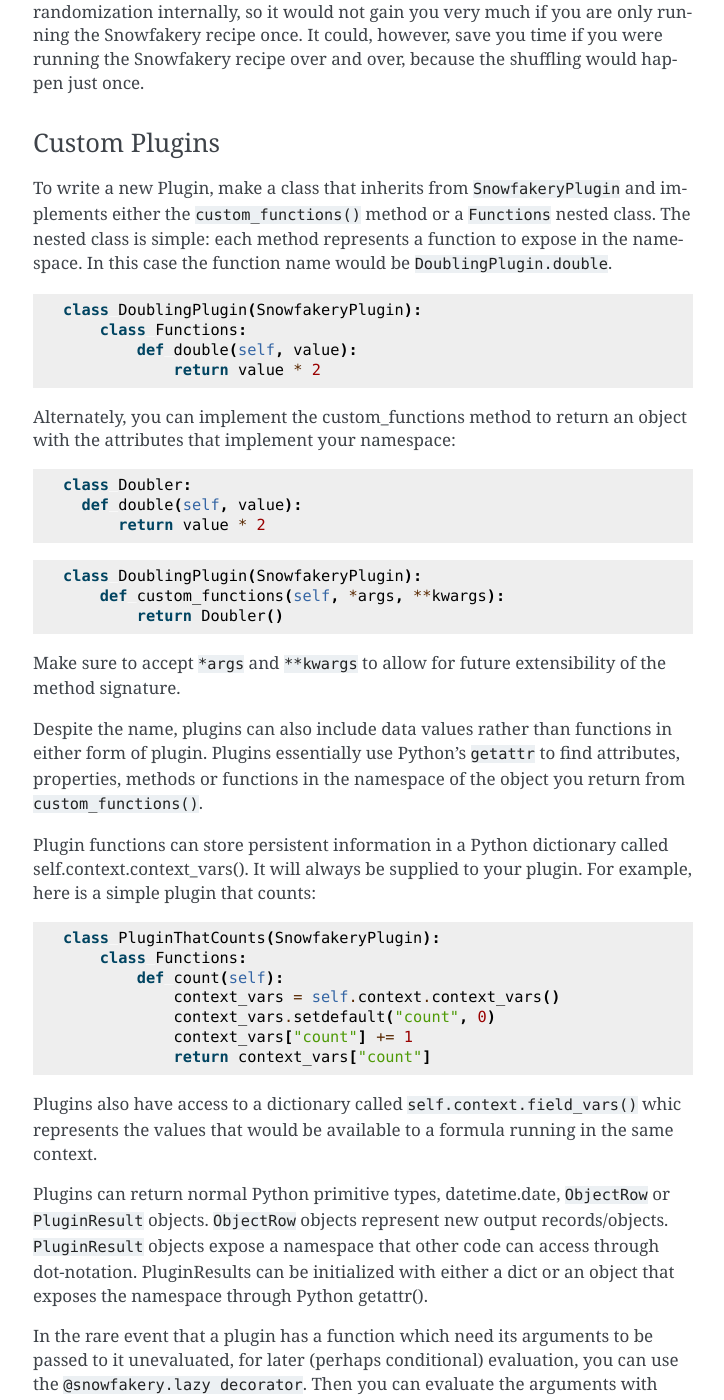
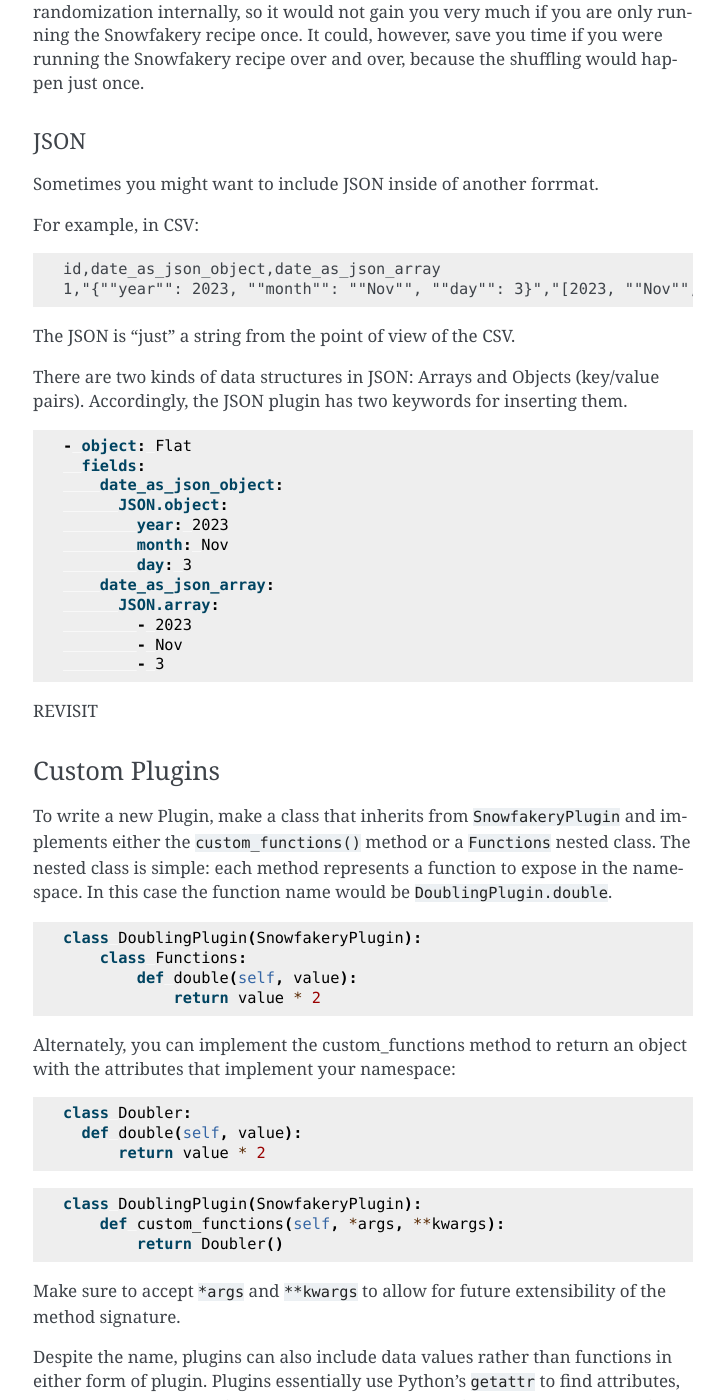
Before and after one commit to SFDO-Tooling/Snowfakery, a Sphinx documentation site: the page built from docs/index.md, in a window 1280 px wide and 1400 px high, scrolled down 23557 px. Shown: the whole window, without its empty margins (387-1111 px from the left). Built offline with Sphinx 7.4.7, drawn with Linux system fonts in a browser that asks for light colours; some of the changed text lies outside the part shown.

Commit message:
Start of docs

````diff
--- a/docs/index.md
+++ b/docs/index.md
@@ -1093,6 +1093,38 @@
 the Snowfakery recipe over and over, because the shuffling would
 happen just once.
 
+#### JSON
+
+Sometimes you might want to include JSON inside of another forrmat.
+
+For example, in CSV:
+
+```csv
+id,date_as_json_object,date_as_json_array
+1,"{""year"": 2023, ""month"": ""Nov"", ""day"": 3}","[2023, ""Nov"", 3]"
+```
+
+The JSON is "just" a string from the point of view of the CSV.
+
+There are two kinds of data structures in JSON: Arrays and Objects (key/value pairs). Accordingly, the JSON plugin has two keywords for inserting them.
+
+```yaml
+- object: Flat
+  fields:
+    date_as_json_object:
+      JSON.object:
+        year: 2023
+        month: Nov
+        day: 3
+    date_as_json_array:
+      JSON.array:
+        - 2023
+        - Nov
+        - 3
+```
+
+REVISIT
+
 ### Custom Plugins
 
 To write a new Plugin, make a class that inherits from `SnowfakeryPlugin` and implements either the `custom_functions()` method or a `Functions` nested class. The nested class is simple: each method represents a function to expose in the namespace. In this case the function name would be `DoublingPlugin.double`.
@@ -1140,8 +1172,7 @@
 
 Plugins can return normal Python primitive types, datetime.date, `ObjectRow` or `PluginResult` objects. `ObjectRow` objects represent new output records/objects. `PluginResult` objects
 expose a namespace that other code can access through dot-notation. PluginResults can be
-initialized with either a dict or an object that exposes the namespace through Python
-getattr().
+initialized with either a dict or an object that exposes the namespace through Python `getattr()`.
 
 In the rare event that a plugin has a function which need its arguments to be passed to it unevaluated, for later (perhaps conditional) evaluation, you can use the `@snowfakery.lazy decorator`. Then you can evaluate the arguments with `self.context.evaluate()`.
 
````
